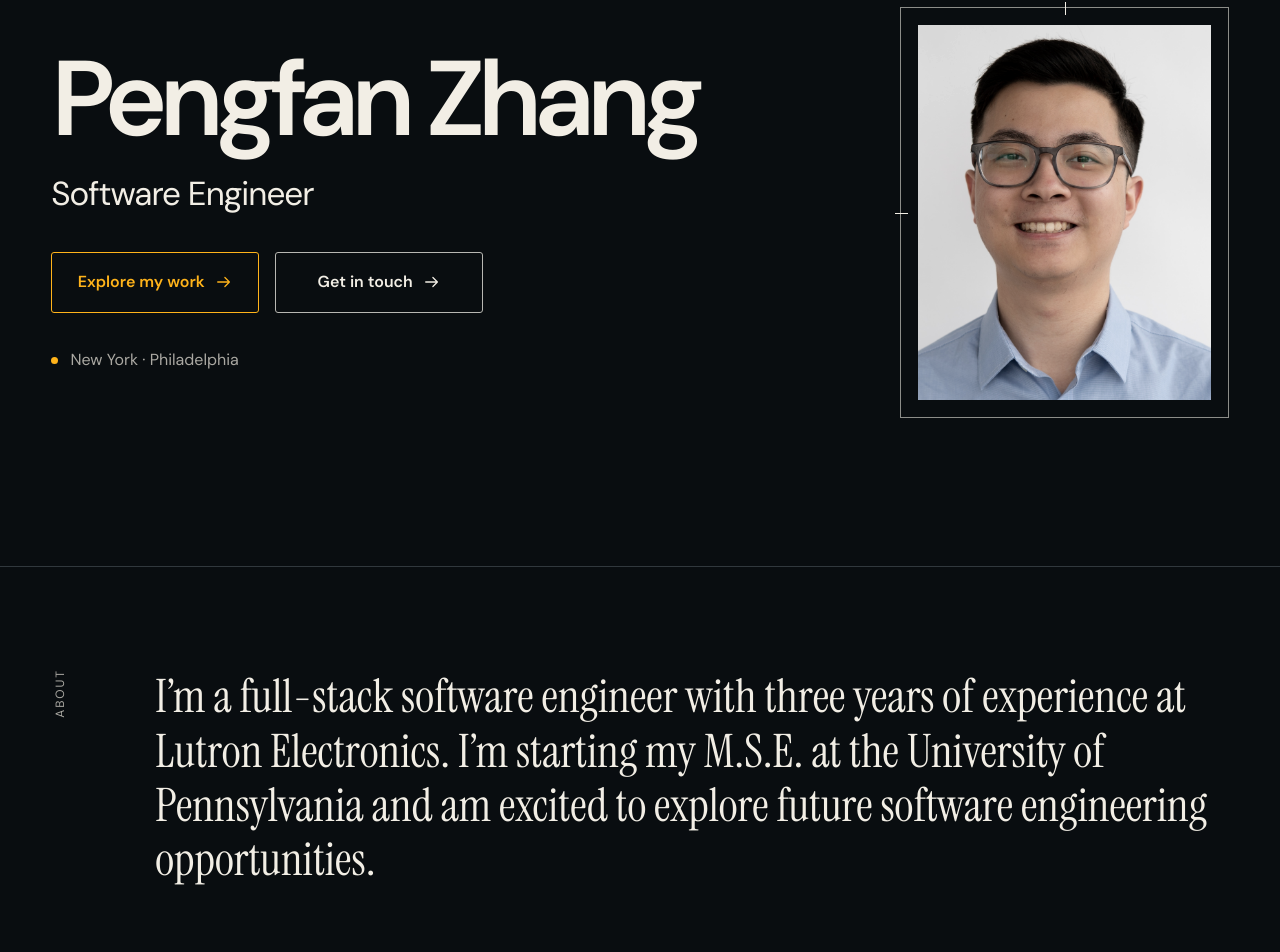
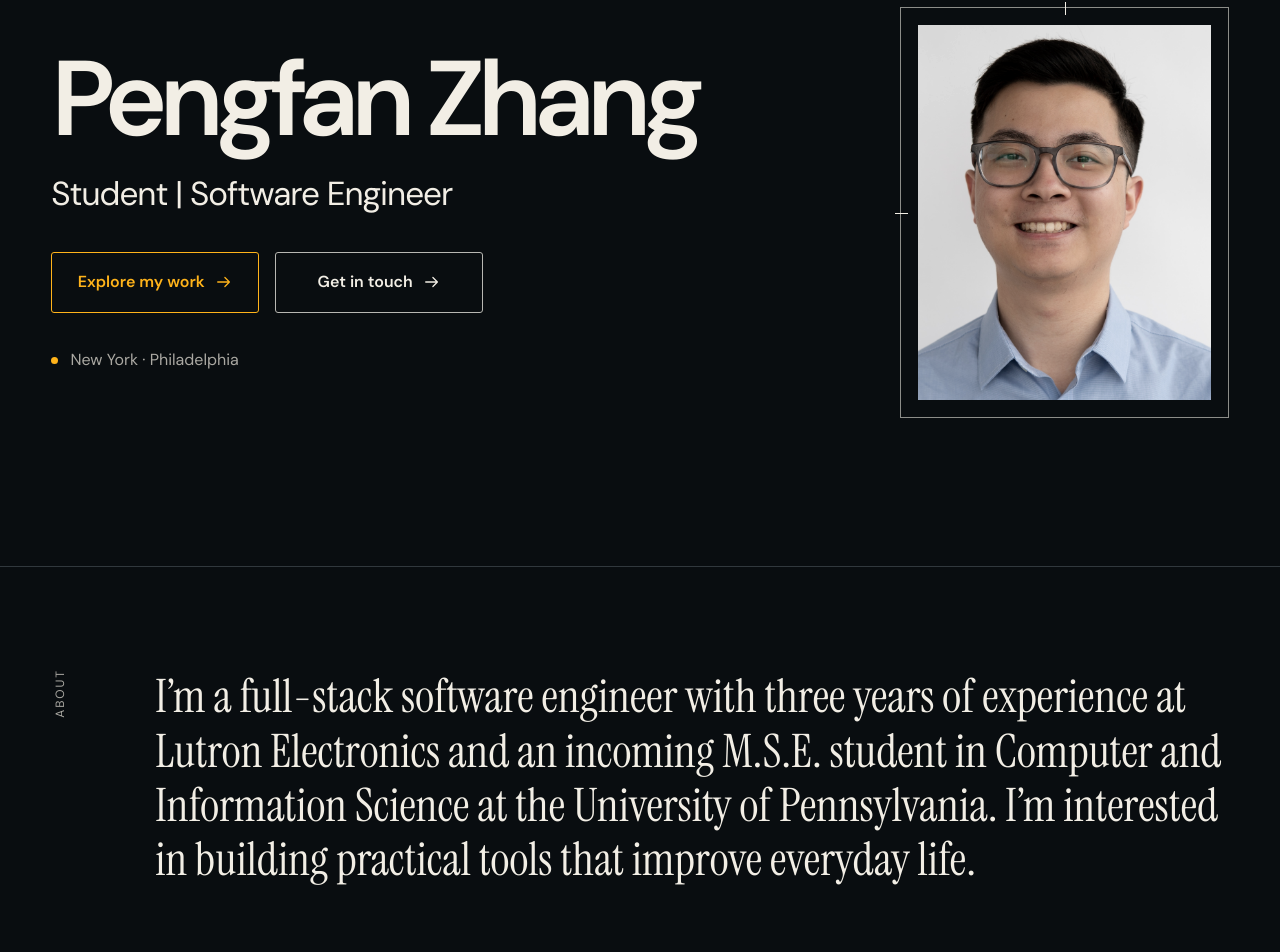
Before and after one commit to PengfanZ/PengfanZ.github.io, a React (Vite) app: page / in a window 1280 px wide. Shown: the part 233-1185 px from the top of the page. Built offline with nearby package versions, Linux system fonts and the light colour scheme.

Commit message:
Update portfolio introduction

```diff
--- a/src/sections/AboutSection.tsx
+++ b/src/sections/AboutSection.tsx
@@ -13,9 +13,9 @@ export function AboutSection() {
         <Grid.Col span={{ base: 12, sm: 11 }}>
           <Text className={classes.lead}>
             I’m a full-stack software engineer with three years of experience at
-            Lutron Electronics. I’m starting my M.S.E. at the University of
-            Pennsylvania and am excited to explore future software engineering
-            opportunities.
+            Lutron Electronics and an incoming M.S.E. student in Computer and
+            Information Science at the University of Pennsylvania. I’m interested
+            in building practical tools that improve everyday life.
           </Text>
         </Grid.Col>
       </Grid>
--- a/src/sections/HeroSection.tsx
+++ b/src/sections/HeroSection.tsx
@@ -11,7 +11,7 @@ export function HeroSection() {
             <Title className={classes.name} id="hero-title" order={1}>
               Pengfan Zhang
             </Title>
-            <Text className={classes.role}>Software Engineer</Text>
+            <Text className={classes.role}>Student | Software Engineer</Text>
             <Group className={classes.actions} gap="md">
               <Button
                 className={classes.primaryButton}
```
